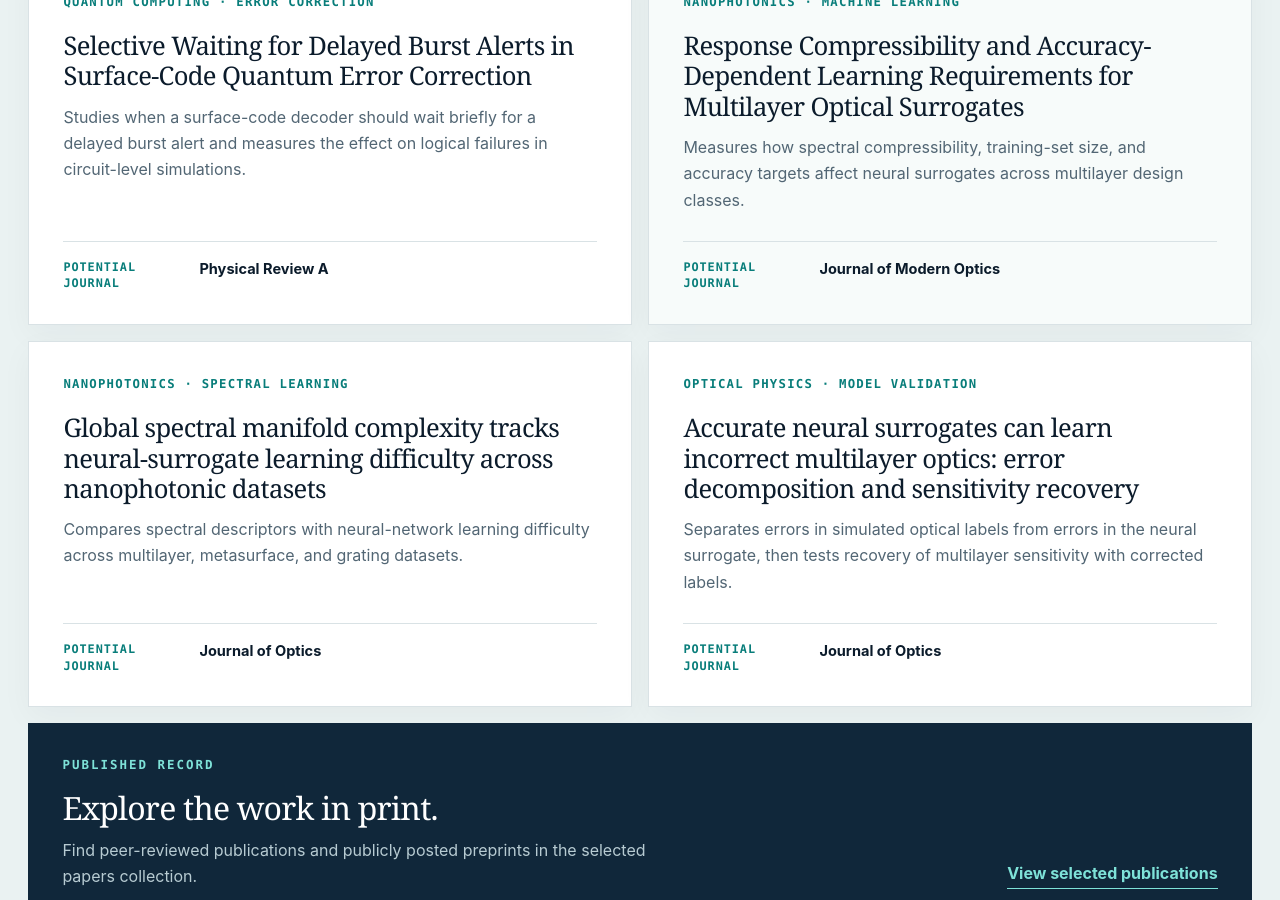
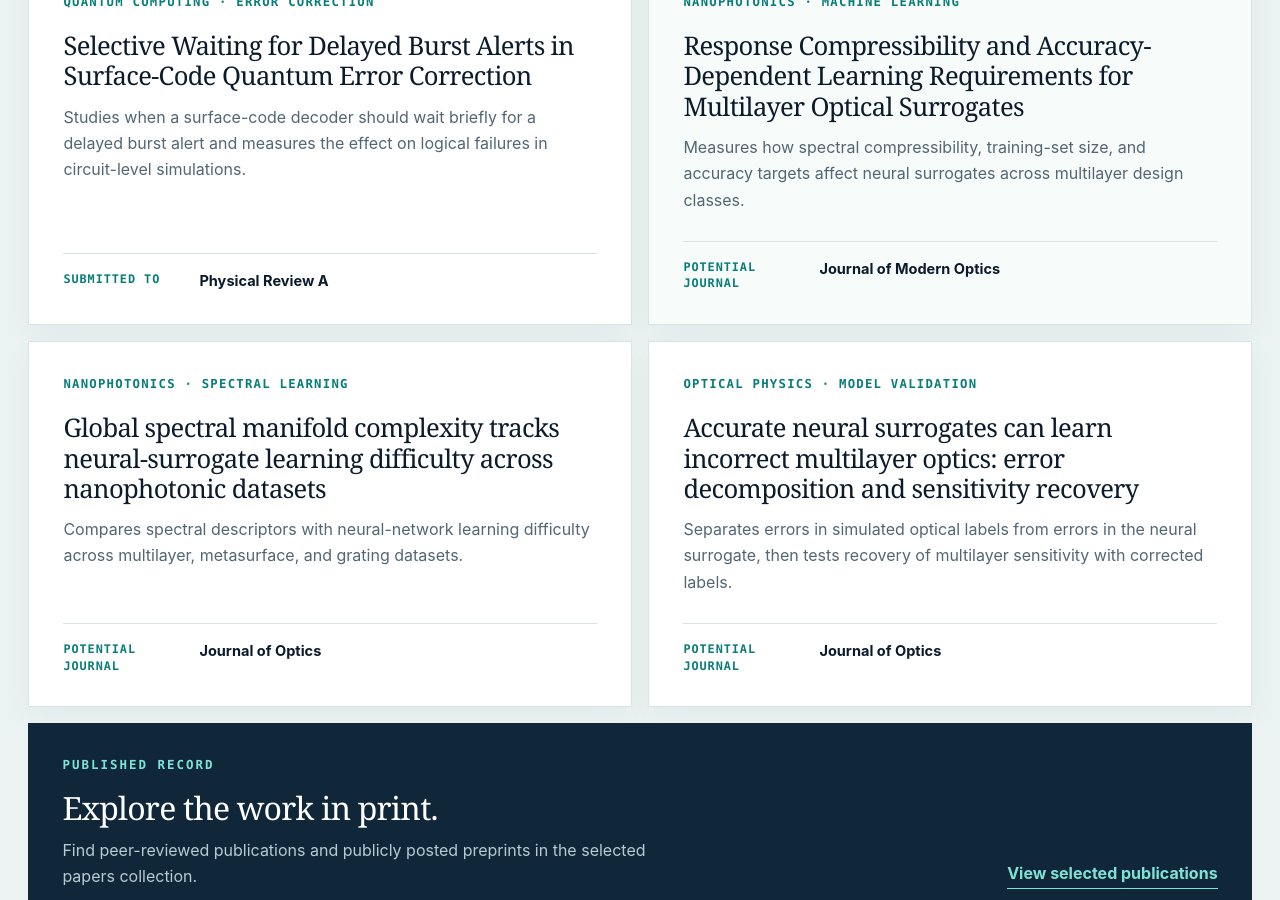
Before and after one commit to mjavani54/javani-lab-webpage, a Jekyll site: the page built from index.html, in a window 1280 px wide and 900 px high, scrolled down 3180 px. Built offline with Jekyll 4.4.1, drawn with Linux system fonts in a browser that asks for light colours.

Commit message:
Update index.html

```diff
--- a/index.html
+++ b/index.html
@@ -61,7 +61,7 @@ description: "Javani Research Lab studies nanophotonics, AI for scientific disco
         <div class="manuscript-area">Quantum computing · Error correction</div>
         <h3>Selective Waiting for Delayed Burst Alerts in Surface-Code Quantum Error Correction</h3>
         <p>Studies when a surface-code decoder should wait briefly for a delayed burst alert and measures the effect on logical failures in circuit-level simulations.</p>
-        <div class="manuscript-journal"><span>Potential journal</span><strong>Physical Review A</strong></div>
+        <div class="manuscript-journal"><span>Submitted to</span><strong>Physical Review A</strong></div>
       </article>
       <article class="manuscript-card">
         <div class="manuscript-area">Nanophotonics · Machine learning</div>
```
